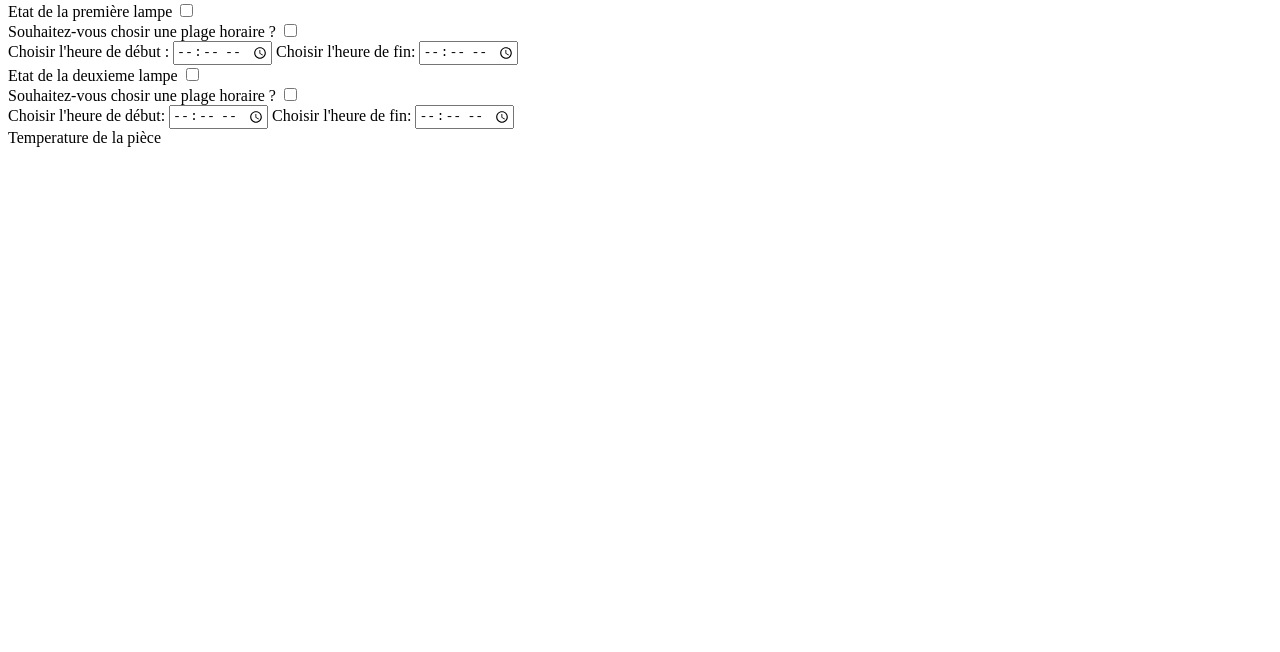
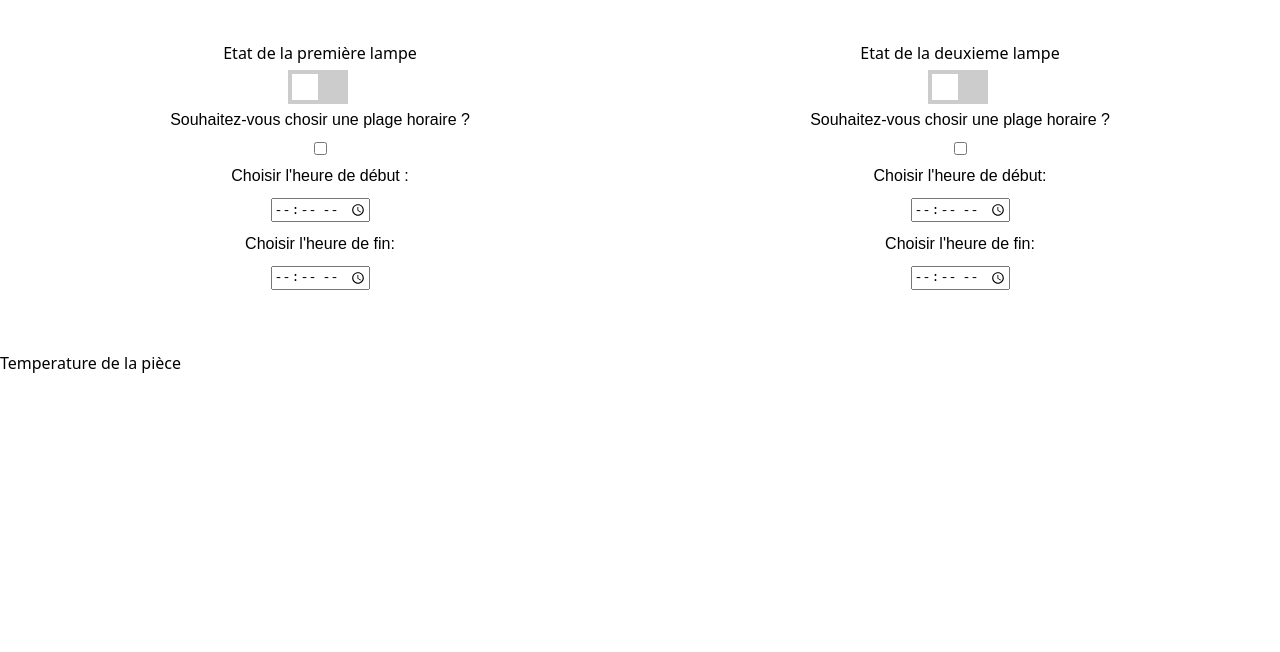
Before and after one commit to danieldemirbag/SAE301, a Django app: template SAE301/projet/templates/projet/index.html.html in a window 1280 px wide. Shown: the part 148-800 px from the top of the page. Run offline with Django 4.2, Linux system fonts and the light colour scheme; the template is opened without the code that fills it, so the values that code supplies are empty.

Commit message:
Update css.css

```diff
--- a/SAE301/projet/static/projet/css.css
+++ b/SAE301/projet/static/projet/css.css
@@ -1 +1,108 @@
-aaa
+header{
+text-align:center;
+height:190px;
+display:flex;
+}
+
+body{
+margin:0%;
+font-family: system-ui;
+}
+
+h1{
+margin:0;
+text-align:center;
+margin-left:37%;
+margin-top:3%;
+}
+
+img{
+margin-left:2.8%;
+margin-top:2.8%;
+}
+
+.lampe {
+display:flex;
+}
+
+.lampe1{
+width:50%;
+height:310px;
+text-align:center;
+}
+
+.lampe2{
+width:50%;
+height:310px;
+text-align:center;
+}
+
+footer{
+height:230px;
+}
+
+/* The switch - the box around the slider */
+.switch {
+  position: relative;
+  display: inline-block;
+  width: 60px;
+  height: 34px;
+  display:flex;
+  margin-left:45%
+}
+
+/* Hide default HTML checkbox */
+.switch input {
+  opacity: 0;
+  width: 0;
+  height: 0;
+}
+
+/* The slider */
+.slider {
+  position: absolute;
+  cursor: pointer;
+  top: 0;
+  left: 0;
+  right: 0;
+  bottom: 0;
+  background-color: #ccc;
+  -webkit-transition: .4s;
+  transition: .4s;
+}
+
+.slider:before {
+  position: absolute;
+  content: "";
+  height: 26px;
+  width: 26px;
+  left: 4px;
+  bottom: 4px;
+  background-color: white;
+  -webkit-transition: .4s;
+  transition: .4s;
+}
+
+input:checked + .slider {
+  background-color: #2196F3;
+}
+
+input:focus + .slider {
+  box-shadow: 0 0 1px #2196F3;
+}
+
+input:checked + .slider:before {
+  -webkit-transform: translateX(26px);
+  -ms-transform: translateX(26px);
+  transform: translateX(26px);
+}
+
+label {
+    display: block;
+    font: 1rem 'Fira Sans', sans-serif;
+}
+
+input,
+label {
+    margin: .4rem 0;
+}
```
